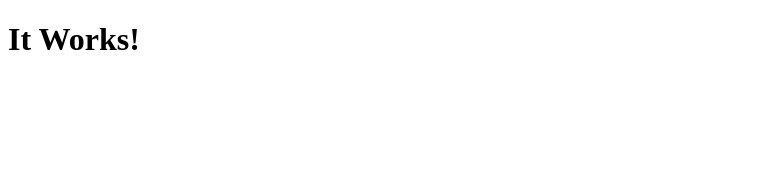
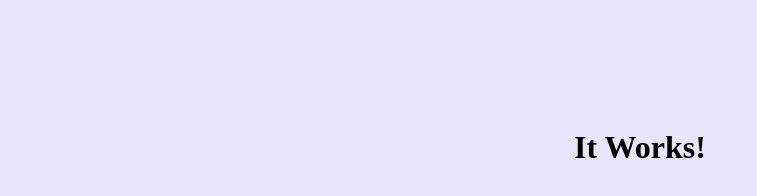
Before and after one commit to tululeyla/Personal-Portfolio, a plain HTML site: page index.html in a window 1280 px wide. Shown: the whole page, without its empty margins (0-757 px from the left). Drawn offline with Linux system fonts and the light colour scheme.

Commit message:
Update index.html

```diff
--- a/index.html
+++ b/index.html
@@ -1,5 +1,10 @@
 <!DOCTYPE html>
 <html>
-<head><title>Test</title></head>
-<body><h1>It Works!</h1></body>
+  <head>
+    <meta charset="UTF-8">
+    <title>Test</title>
+  </head>
+  <body style="background: lavender; text-align: center; padding-top: 100px;">
+    <h1>It Works!</h1>
+  </body>
 </html>
```
